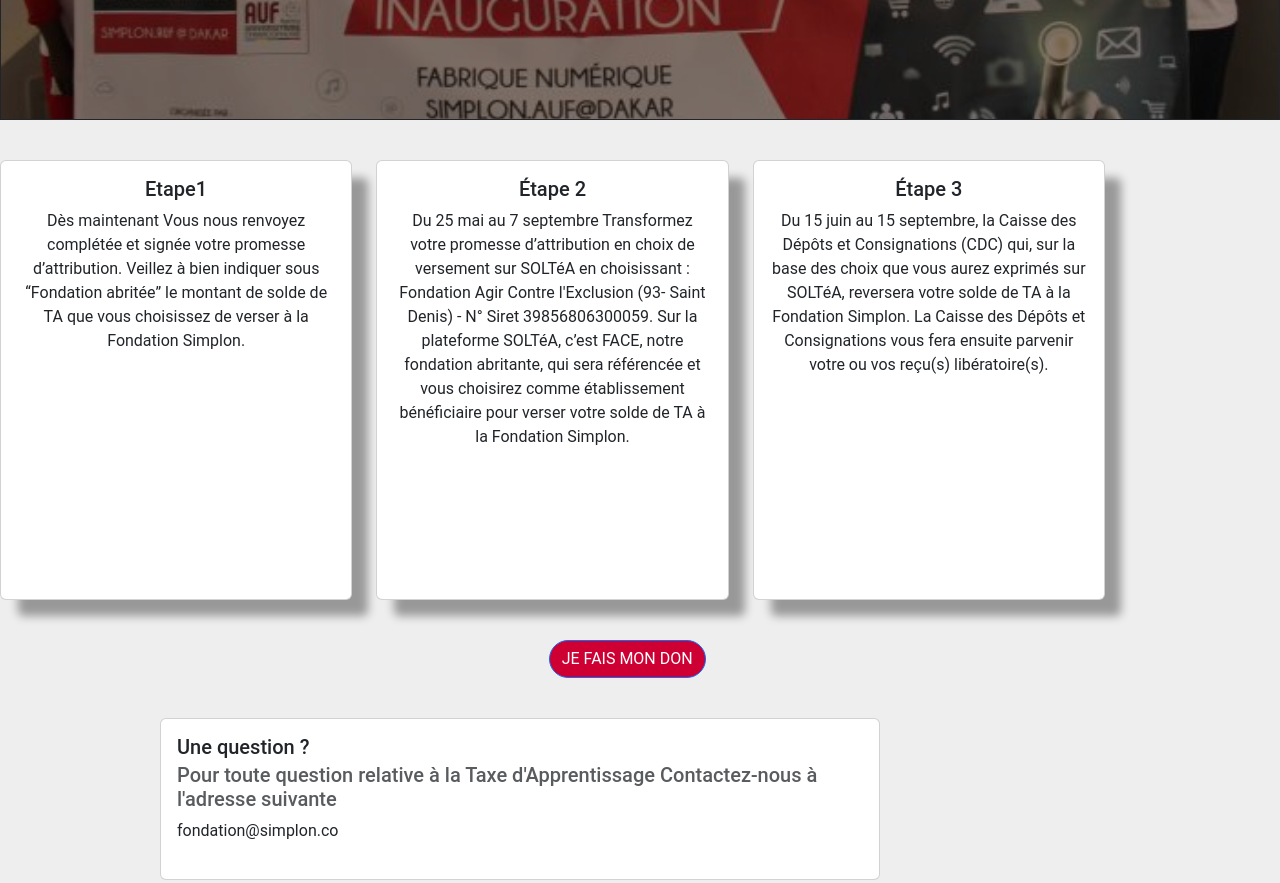
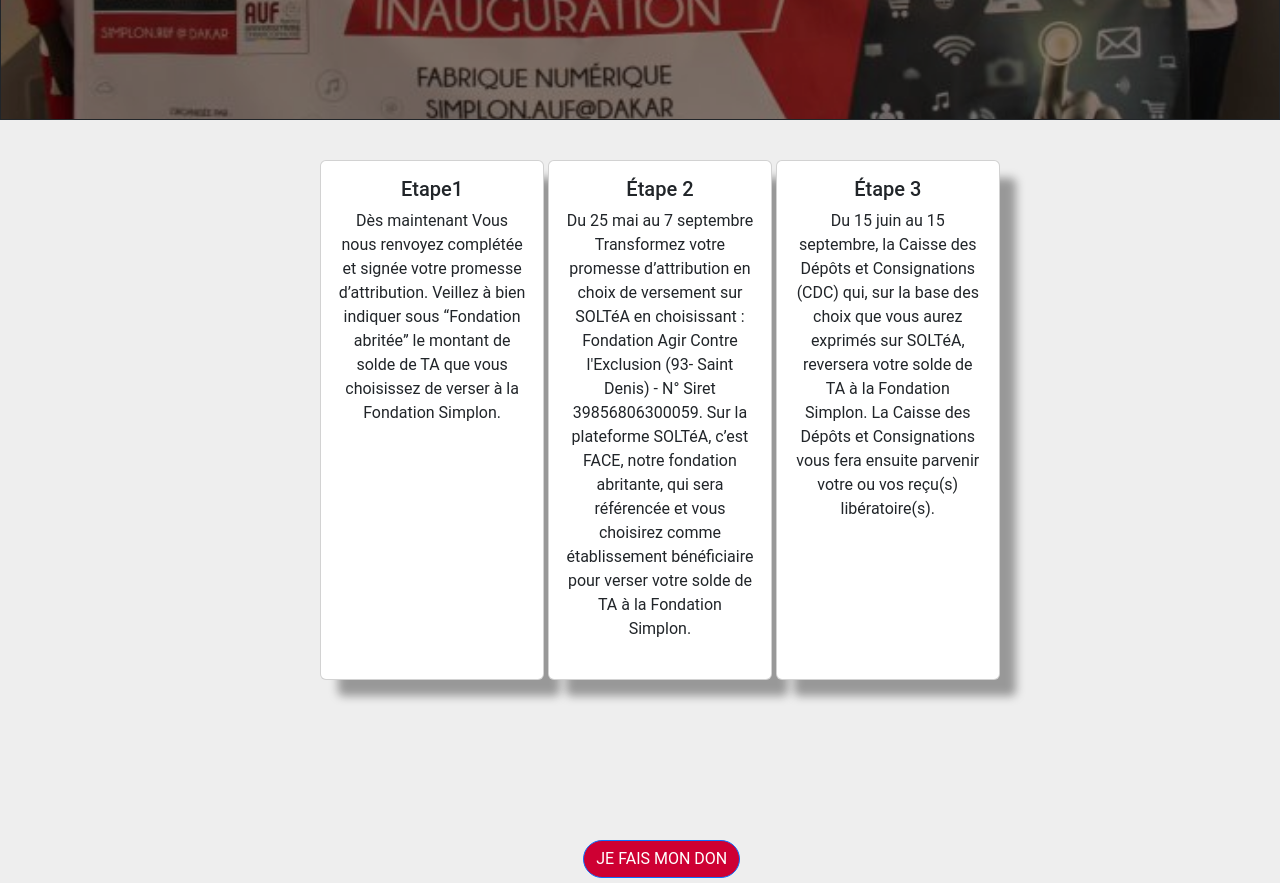
Before and after one commit to mouhamadoufallBah/groupe5_refont_Simplon, a plain HTML site: page entreprise/taxeTA/etapeDon.html in a window 1280 px wide. Shown: the part 520-1403 px from the top of the page. Drawn offline with nearby package versions, Linux system fonts and the light colour scheme.

Commit message:
ceci est mon premier dernier

```diff
--- a/entreprise/taxeTA/etapeDon.css
+++ b/entreprise/taxeTA/etapeDon.css
@@ -17,28 +17,45 @@
     font-family: "Roboto", sans-serif;
     background-color: var(--grey);
 }
+.don{
+    width: 80%;
+    /* justify-content: center; */
+    align-items: center;
+    text-align: center;
+}
 .etapeDona{
+    display: grid;
     width: 98%;
-    text-align: center;
+    /* text-align: center; */
     padding-top: 5vh;
-    justify-content: center;
-    gap: 10vh;
+    /* align-items: center; */
+    /* text-align: center; */
+    justify-content: flex-end;
+    gap: 15vh;
+    padding-left: 40vh;
 }
 .row{
-    width: 90%;
+    width: 100%;
     /* align-items: center; */
-   ;
+    /* align-items: center !important; */
+    justify-content: space-around;
+    /* border: 2px soli */
+   /* gap: 1vh; */
     /* padding-left: 20vh; */
 }
 .row .col{
     justify-content: center;
+    /* text-align: center; */
 }
 .row .col .card{
     /* border: 3px solid ; */
-    height: 55vh;
+    height: 65vh;
+    gap: 5vh;
+    width: 110%;
     box-shadow: 17px 17px 10px -1px rgba(0,0,0,0.36);
 -webkit-box-shadow: 17px 17px 10px -1px rgba(0,0,0,0.36);
 -moz-box-shadow: 17px 17px 10px -1px rgba(0,0,0,0.36);
+
     /* box-shadow: 9px 10px 8px 5px rgba(0, 0, 0, 0.206); */
 }
 .contenuEtape{
--- a/entreprise/taxeTA/etapeDon.html
+++ b/entreprise/taxeTA/etapeDon.html
@@ -141,8 +141,8 @@
 
     </div>
     <main>
-        <div >
-            <div class="etapeDona">
+        <div class="don">
+            <div class="etapeDona ">
                 <div class="row row-cols-2 row-cols-md-3 g-4 ">
                     <div class="col">
                       <div class="card card1">
```
Also changed, not shown: entreprise/taxeTA/taxeTa.html (+1 -1 lines).
